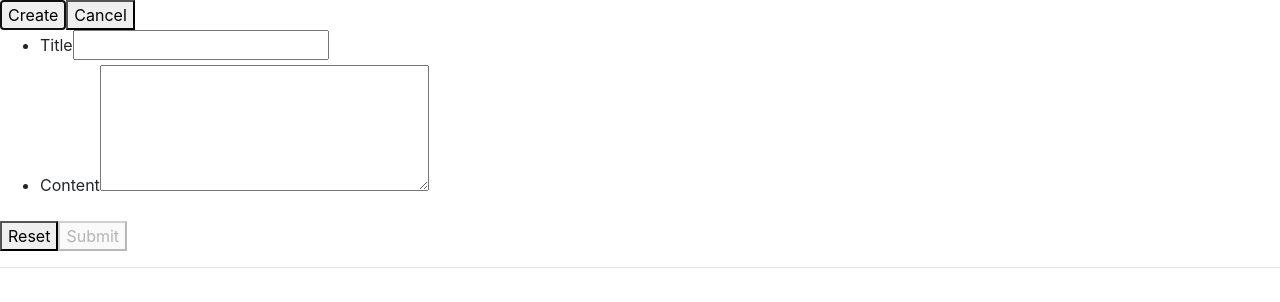
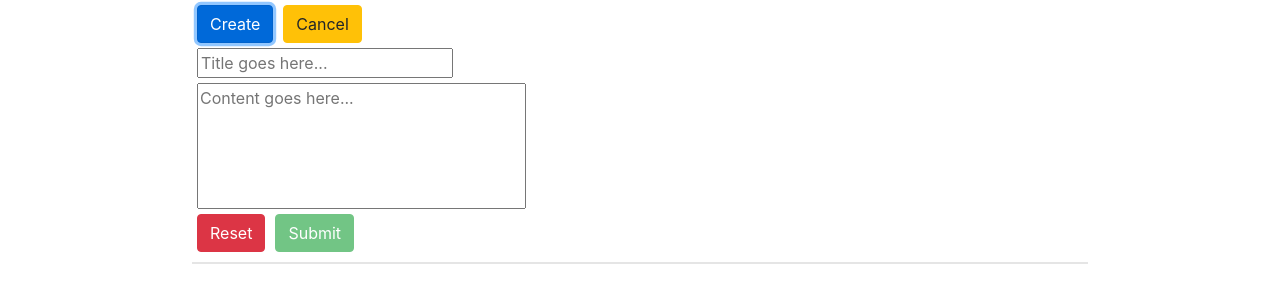
Before and after one commit to jporwal05/to-do-app, an Angular app: page / in a window 1280 px wide. Both pictures are taken after a click on the button "Create". Shown: the top 302 px of the page. Built offline with nearby package versions, Linux system fonts and the light colour scheme.

Commit message:
Basic styling and layout done

```diff
--- a/src/app/app.component.css
+++ b/src/app/app.component.css
@@ -0,0 +1,15 @@
+.tda-container {
+	width: 70vw;
+	margin: auto;
+    height: 200vh;
+}
+
+.tda-button {
+    margin: 5px 5px 0px 5px;
+}
+
+hr.tda-divider {
+    margin-top: 10px;
+    margin-bottom: 5px;
+    border-width: 2px;
+}
--- a/src/app/app.component.html
+++ b/src/app/app.component.html
@@ -1,7 +1,13 @@
-<button (click)="onCreateClicked()">Create</button>
-<button [disabled]="disableCancel" (click)="onCancelClicked()">Cancel</button>
-<div *ngIf="showCreateForm">
-    <app-create-task (taskAdded)="onTaskAdded($event)"></app-create-task>
+<div class="tda-container">
+    <div class="create-div">
+        <button class="btn btn-primary tda-button" (click)="onCreateClicked()">Create</button>
+        <button class="btn btn-warning tda-button" [hidden]="hideCancel" (click)="onCancelClicked()">Cancel</button>
+    </div>
+    <div>
+        <app-create-task *ngIf="showCreateForm" (taskAdded)="onTaskAdded($event)"></app-create-task>
+    </div>
+    <hr class="tda-divider">
+    <div>
+        <app-task-list [taskList]="taskList"></app-task-list>
+    </div>
 </div>
-<hr>
-<app-task-list [taskList]="taskList"></app-task-list>
--- a/src/app/app.component.ts
+++ b/src/app/app.component.ts
@@ -8,17 +8,17 @@ import { Component } from '@angular/core';
 export class AppComponent {
   title = 'to-do-app';
   showCreateForm = false;
-  disableCancel = true;
+  hideCancel = true;
   taskList: {title: string, content: string}[] = [];
 
   onCreateClicked() {
     this.showCreateForm = true;
-    this.disableCancel = false;
+    this.hideCancel = false;
   }
 
   onCancelClicked() {
     this.showCreateForm = false;
-    this.disableCancel = true;
+    this.hideCancel = true;
   }
 
   onTaskAdded(task: any) {
--- a/src/app/create-task/create-task.component.css
+++ b/src/app/create-task/create-task.component.css
@@ -0,0 +1,16 @@
+textarea {
+    resize: none;
+    display: block;
+}
+
+.tda-button {
+    margin: 5px 5px 0px 5px;
+}
+
+.tda-input {
+    margin: 5px 0px 0px 5px;
+}
+
+.tda-textarea {
+    margin: 5px 0px 0px 5px;
+}
--- a/src/app/create-task/create-task.component.html
+++ b/src/app/create-task/create-task.component.html
@@ -1,14 +1,13 @@
 <form #createForm="ngForm" (ngSubmit)="onSubmit(createForm.value)">
-    <ul>
-        <li>
-            <label for="title">Title</label>
-            <input type="text" name="title" id="name" ngModel required>
-        </li>
-        <li>
-            <label for="content">Content</label>
-            <textarea name="content" id="content" cols="30" rows="5" ngModel required></textarea>
-        </li>
-    </ul>
-    <button type="reset">Reset</button>
-    <button type="submit" [disabled]="!createForm.form.valid">Submit</button>
+    <div>
+        <input class="tda-input" placeholder="Title goes here..." type="text" name="title" id="name" ngModel required>
+    </div>
+    <div>
+        <textarea class="tda-textarea" placeholder="Content goes here..."
+            name="content" id="content" cols="30" rows="5" ngModel required></textarea>
+    </div>
+    <div>
+        <button class="btn btn-danger tda-button" type="reset">Reset</button>
+        <button class="btn btn-success tda-button" type="submit" [disabled]="!createForm.form.valid">Submit</button>
+    </div>
 </form>
--- a/src/app/task/task.component.css
+++ b/src/app/task/task.component.css
@@ -0,0 +1,20 @@
+textarea {
+    resize: none;
+    display: block;
+}
+
+.tda-button {
+    margin: 5px 5px 0px 5px;
+}
+
+.tda-input {
+    margin: 5px 0px 0px 5px;
+}
+
+.tda-textarea {
+    margin: 5px 0px 0px 5px;
+}
+
+.tda-div {
+    display: inline-block;
+}
--- a/src/app/task/task.component.html
+++ b/src/app/task/task.component.html
@@ -1,10 +1,20 @@
-<form #editForm="ngForm" (ngSubmit)="onSubmit(editForm.value)">
-    <ul>
-        <li><input type="text" name="title" [(ngModel)]="task.title" [readonly]="readOnly" required></li>
-        <li><textarea name="content" id="content" cols="30" rows="5" [readonly]="readOnly" [(ngModel)]="task.content" required></textarea></li>
-    </ul>
-    <button type="submit" [disabled]="!editForm.form.valid" [hidden]="readOnly">Save</button>
-    <button type="button" [hidden]="readOnly" (click)="onCancelClicked()">Cancel</button>
-</form>
-<button (click)="onEditClicked()">Edit</button>
-<button (click)="onDeleteClicked()">Delete</button>
+<div class="tda-div">
+    <form #editForm="ngForm" (ngSubmit)="onSubmit(editForm.value)">
+        <div>
+            <input class="tda-input" type="text" name="title" [(ngModel)]="task.title" [readonly]="readOnly" required>
+        </div>
+        <div>
+            <textarea class="tda-textarea" name="content" id="content" cols="30" rows="5" [readonly]="readOnly"
+                [(ngModel)]="task.content" required></textarea>
+        </div>
+        <div>
+            <button class="btn btn-success tda-button" type="submit" [disabled]="!editForm.form.valid"
+                [hidden]="readOnly">Save</button>
+            <button class="btn btn-warning tda-button" type="button" [hidden]="readOnly"
+                (click)="onCancelClicked()">Cancel</button>
+            <button class="btn btn-info tda-button" type="button" (click)="onEditClicked()"
+                [disabled]="!readOnly">Edit</button>
+            <button class="btn btn-danger tda-button" type="button" (click)="onDeleteClicked()">Delete</button>
+        </div>
+    </form>
+</div>
```
Also changed, not shown: src/styles.css (line endings or trailing spaces), 1 other file (tests, documents, lock files or other folders).
